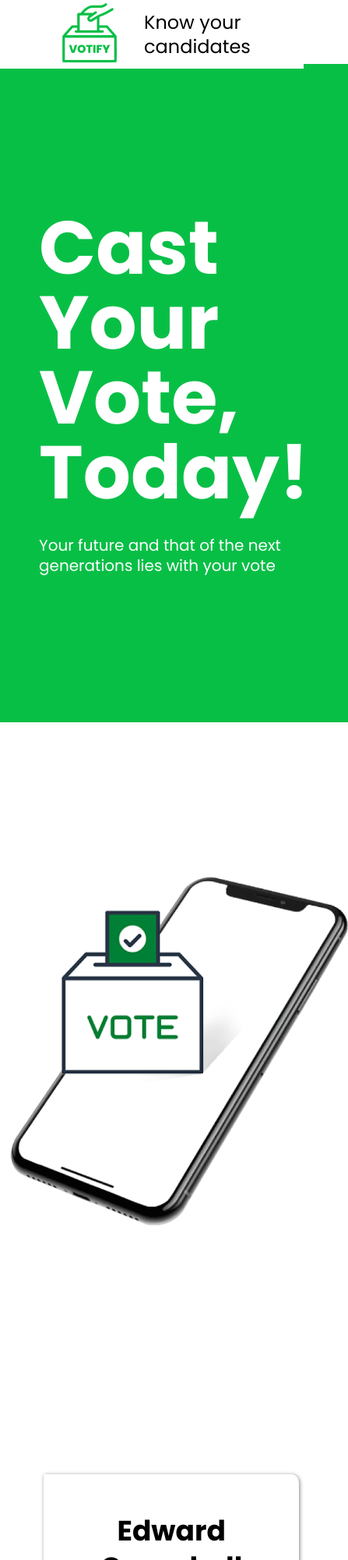
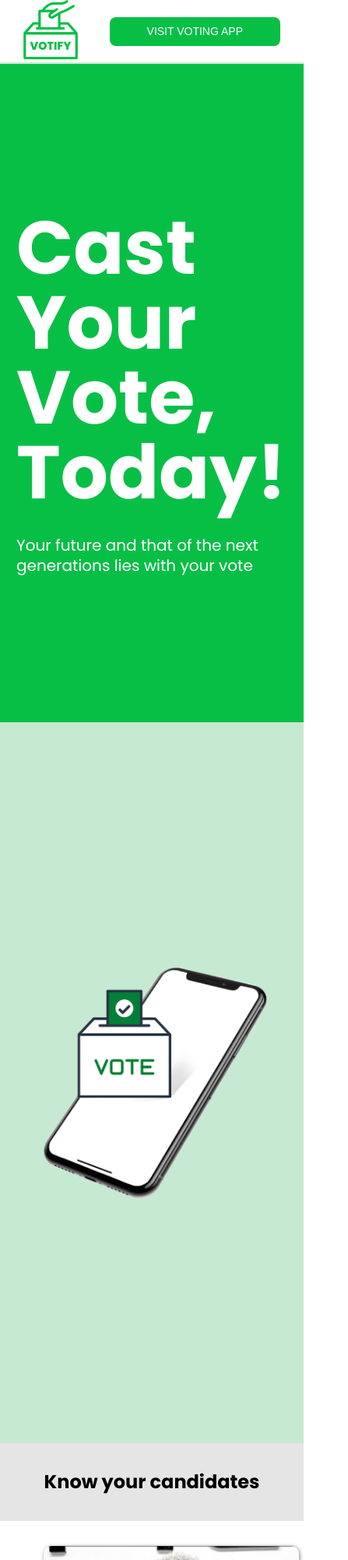
Before and after one commit to opesh/slack, a plain HTML site: page index.html in a window 390 px wide. Shown: the top 2000 px of the page at 78% size, 447 px wide, since content can reach past the window. Drawn offline with Linux system fonts and the light colour scheme.

Commit message:
responsiveness of candidates profile

```diff
--- a/index.html
+++ b/index.html
@@ -39,6 +39,8 @@
           <!-- <img class="hero_img" src="image/phone-vote.png" alt="Phone image with a ballot box image displayed on it's screen" /> -->
         </div>
       </div>
+
+      <h4 class="candidates">Know your candidates</h4>
 
       <div class="card_container"  id="card_container">
         <div class="card">
--- a/style.css
+++ b/style.css
@@ -77,7 +77,7 @@ body {
   cursor: pointer;
 }
 
-.app-button:hover {
+.app-button:hover, .app-button:active {
   background: white;
   color: var(--green);
   border: solid .2rem var(--green);
@@ -90,7 +90,8 @@ body {
   display: grid;
   grid-template-columns: 1fr 1fr;
   align-items: center;
-  padding: 8.2rem 5.0rem 0 0;
+  padding: 8.2rem 0 0 0;
+  background: var(--light-green);
 }
 
 .hero_content {
@@ -119,11 +120,12 @@ body {
 }
 
 .hero_img_container {
-  background-image: url(./image/phone-vote.png);
+  background: url(./image/phone-vote.png) var(--light-green);
   height: 100%;
   background-repeat: no-repeat;
   background-size: contain;
   background-position: center;
+  margin-right: 5rem;
 }
 
 .card_container {
@@ -233,6 +235,19 @@ body {
 }
 
 @media only screen and (max-width: 1050px) {
+  .navbar {
+    padding: 0 3rem;
+  }
+  .middle-nav {
+    display: none;
+  }
+
+  .app-button {
+    font-size: 1.4rem;
+    margin-left: 0;
+    height: 3.7rem;
+  }
+
   .hero {
     grid-template-columns: 1fr;
     padding-right: 0;
@@ -241,10 +256,38 @@ body {
 
   .hero_content {
     height: 100vh;
+    padding: 6.7rem 2.1rem;
   }
 
   .hero_img_container {
     height: 100vh;
+    margin: 4rem 4.7rem;
+  }
+
+  .candidates {
+    font-size: 2.4rem;
+    background-color: var(--grey);
+    height: 10rem;
+    display: flex;
+    align-items: center;
+    justify-content: center;
+    margin: 0;
+  }
+
+  .card_container {
+    padding-top: 3.2rem;
+  }
+
+  .card {
+    grid-template-columns: 1fr;
+  }
+
+  .card_img {
+    min-height: 250px;
+  }
+
+  .card_img2 {
+    min-height: 250px;
   }
 }
 
```
Also changed, not shown: image/edward1.jpg (added).
